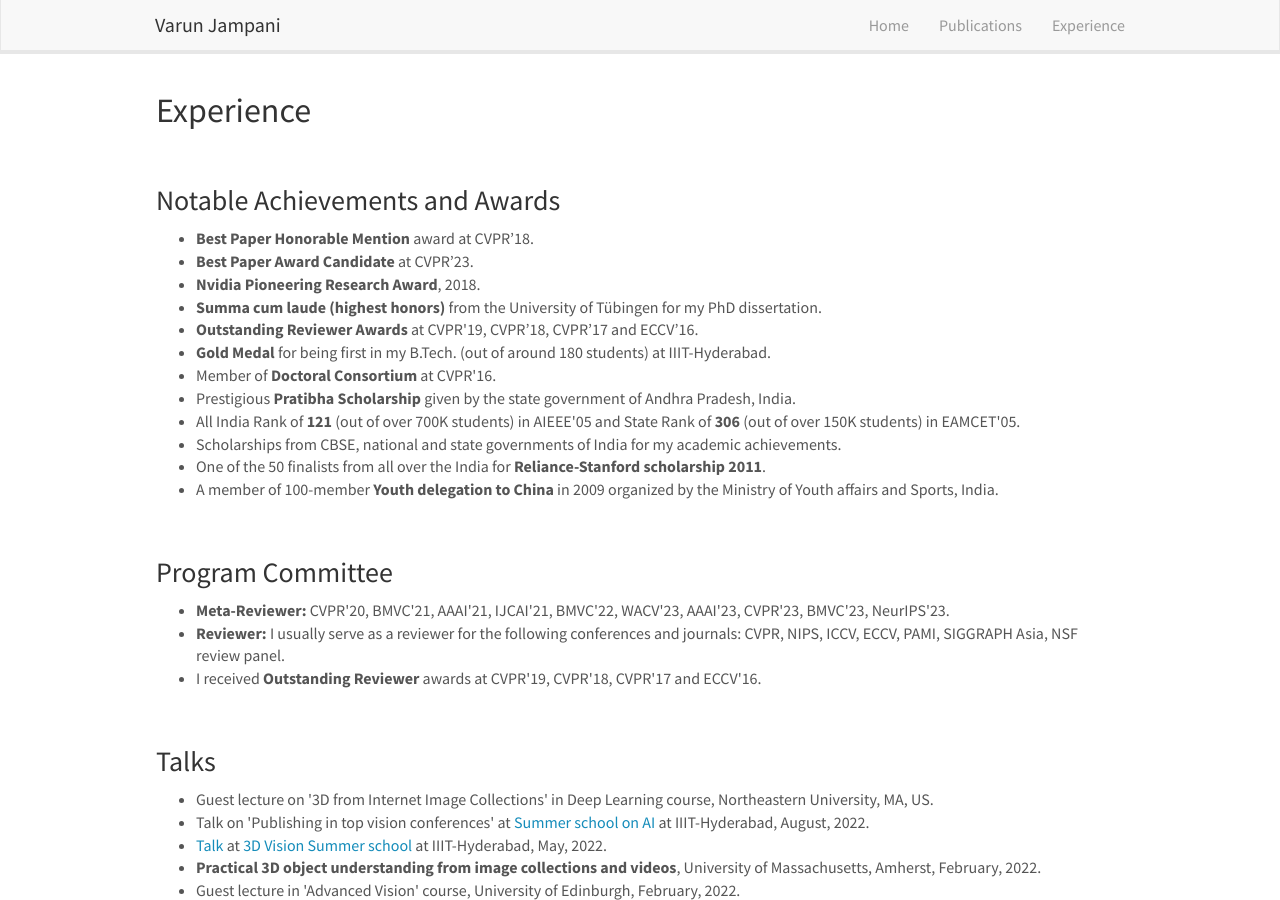
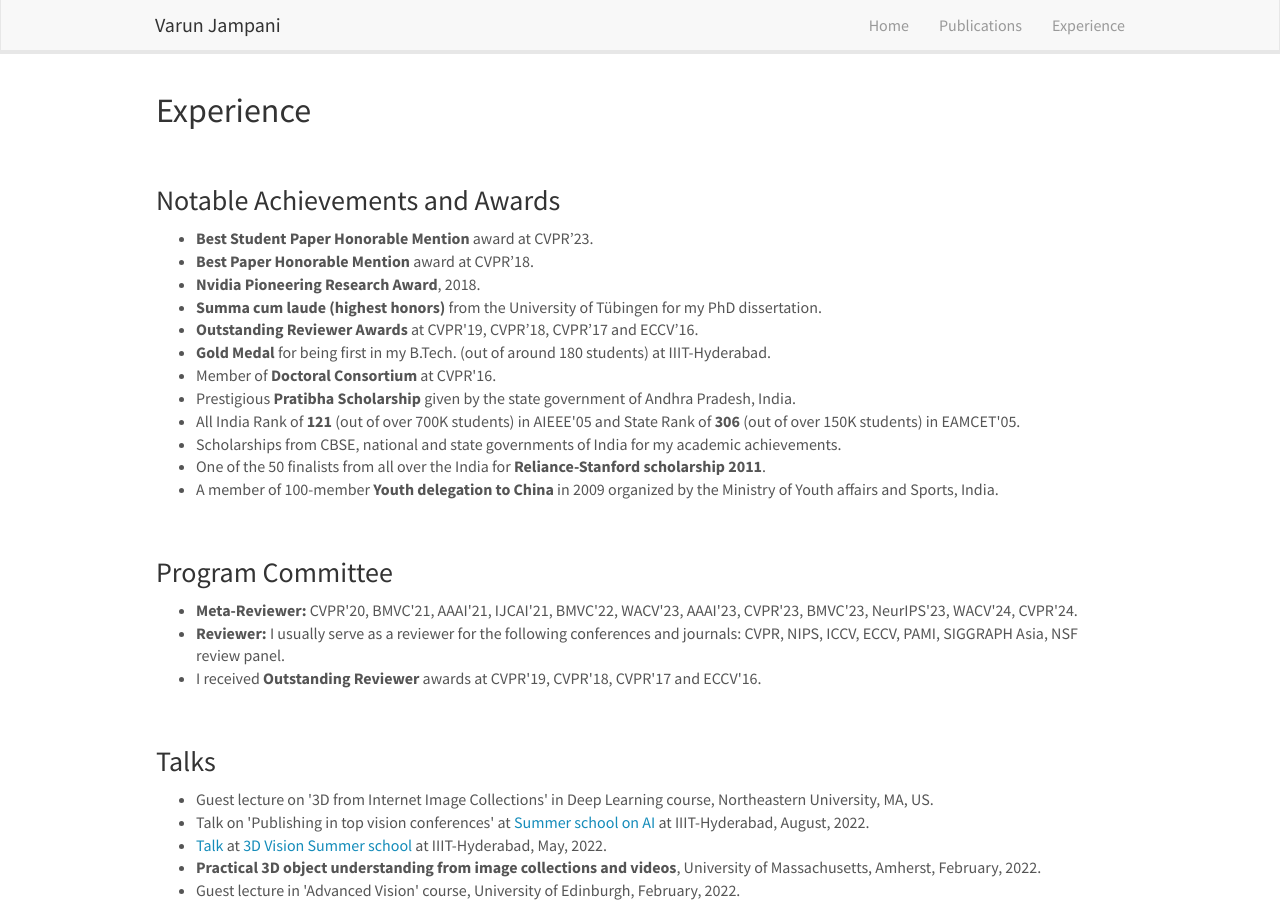
Before and after one commit to varunjampani/varunjampani.github.io, a Jekyll site: the page built from _pages/experience.md, in a window 1280 px wide and 900 px high. Built offline with Jekyll 4.4.1, drawn with Linux system fonts in a browser that asks for light colours; nearby versions of some CDN libraries.

Commit message:
Update experience.md

```diff
--- a/_pages/experience.md
+++ b/_pages/experience.md
@@ -13,8 +13,8 @@ permalink: /experience
 <h3>Notable Achievements and Awards</h3>
 
 <ul>
+<li><strong>Best Student Paper Honorable Mention</strong> award at CVPR’23.</li>
 <li><strong>Best Paper Honorable Mention</strong> award at CVPR’18.</li>
-<li><strong>Best Paper Award Candidate</strong> at CVPR’23.</li>
 <li><strong>Nvidia Pioneering Research Award</strong>, 2018.</li>
 <li><strong>Summa cum laude (highest honors)</strong> from the University of Tübingen for my PhD dissertation.</li>
 <li><strong>Outstanding Reviewer Awards</strong> at CVPR'19, CVPR’18, CVPR’17 and ECCV’16.</li>
@@ -31,7 +31,7 @@ permalink: /experience
 
 <h3>Program Committee</h3>
 <ul>
-<li><strong>Meta-Reviewer:</strong> CVPR'20, BMVC'21, AAAI'21, IJCAI'21, BMVC'22, WACV'23, AAAI'23, CVPR'23, BMVC'23, NeurIPS'23.</li>
+<li><strong>Meta-Reviewer:</strong> CVPR'20, BMVC'21, AAAI'21, IJCAI'21, BMVC'22, WACV'23, AAAI'23, CVPR'23, BMVC'23, NeurIPS'23, WACV'24, CVPR'24.</li>
 <li><strong>Reviewer:</strong> I usually serve as a reviewer for the following conferences and journals: CVPR, NIPS, ICCV, ECCV, PAMI, SIGGRAPH Asia, NSF review panel.</li>
 <li>I received <strong>Outstanding Reviewer</strong> awards at CVPR'19, CVPR'18, CVPR'17 and ECCV'16. </li>
 </ul>
```
